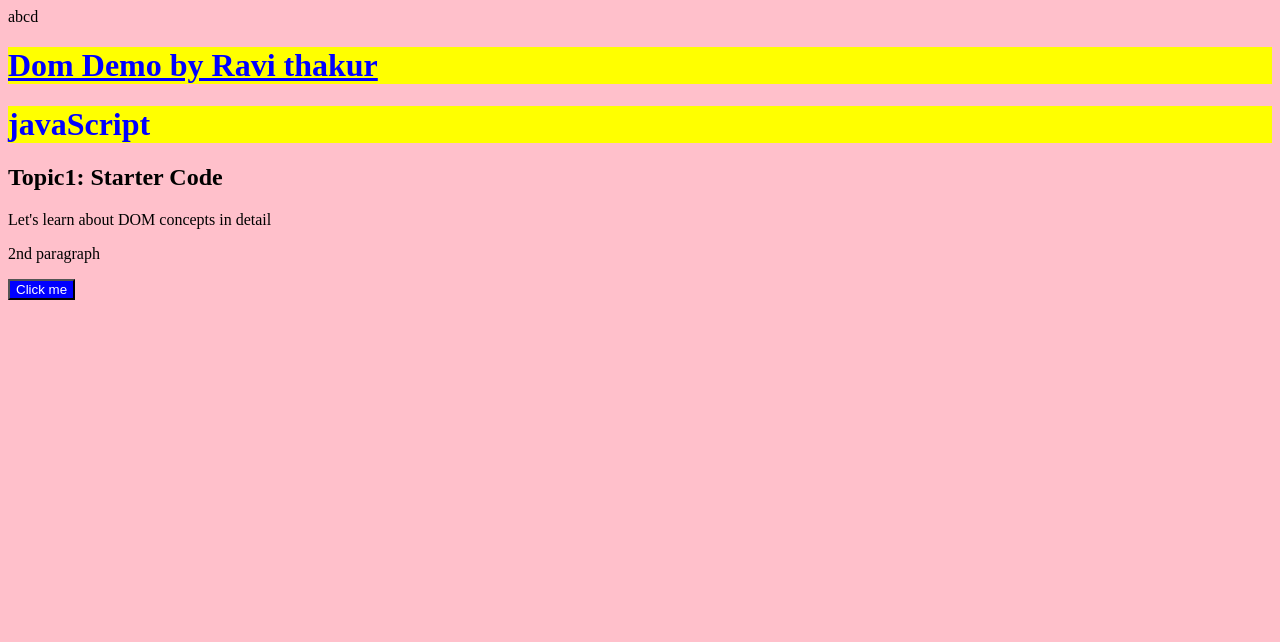
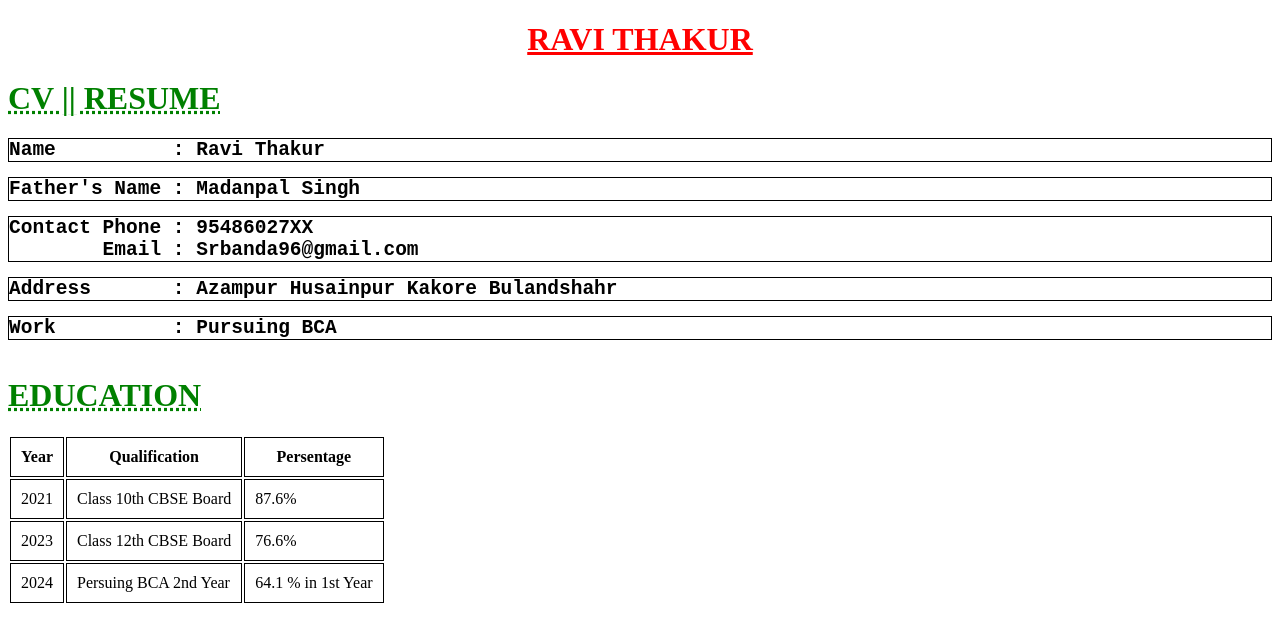
Before and after one commit to Ravithakur96/C-Program, a plain HTML site: page classroom/index1.html in a window 1280 px wide. Drawn offline with Linux system fonts and the light colour scheme.

Commit message:
added resume

```diff
--- a/classroom/index1.html
+++ b/classroom/index1.html
@@ -8,13 +8,67 @@
 
 </head>
 <body>
-    <div>abcd</div>
-<h1 id="heading">Dom Demo by Ravi thakur</h1>
-<h1 class="heading2">javaScript</h1>
-<h2>Topic1: Starter Code</h2>
-<p>Let's learn about DOM concepts in detail</p>
-<p>2nd paragraph</p>
-<button>Click me</button>
+<h1 id="heading">RAVI THAKUR</h1>
+<h1 class="heading2">CV || RESUME</h1>
+<pre><h2>Name          : Ravi Thakur </h2>
+<h2>Father's Name : Madanpal Singh</h2>
+<h2>Contact Phone : 95486027XX
+        Email : Srbanda96@gmail.com </h2>
+<h2>Address       : Azampur Husainpur Kakore Bulandshahr </h2>
+<h2>Work          : Pursuing BCA</h2>
+</pre>
+<h1 class = "heading2">EDUCATION</h1>
+<table>
+    <thread>
+    <!-- <caption>
+        Student data
+    </caption> -->
+    <tr>
+        <th colspan="1">
+            Year
+        </th>
+        <th colspan="1">
+            Qualification
+        </th>
+        <th colspan="1">
+            Persentage
+        </th>
+    </tr>
+</thread>
+<tbody>
+    <tr>
+    <td>
+        2021
+    </td>
+    <td>
+    Class 10th CBSE Board
+    </td>
+    <td>87.6% </td>
+</tr>
+<tr>
+    <td>
+        2023
+    </td>
+    <td>
+        Class 12th CBSE Board
+    </td>
+    <td>76.6% </td>
+</tr>
+<tr>
+    <td>
+        2024
+    </td>
+    <td>
+        Persuing BCA 2nd Year
+    </td>
+    <td>
+        64.1 % in 1st Year
+    </td>
+</tr>
+</tbody>
+
+
+</table>
 <script src="script.js"></script>
 </body>
 </html>
--- a/classroom/style1.css
+++ b/classroom/style1.css
@@ -1,18 +1,34 @@
 #heading{
-    color: blue;
+    color: red;
     text-decoration:underline;
-    background-color: yellow;
+    /* background-color: yellow; */
+    display: flex;
+    justify-content: center;
 }
 
 .heading2{
-    color: blue;
-    background-color: yellow;
+    color: green;
+    text-decoration: underline dotted ;
+    /* background-color: yellow; */
+}
+
+h2{
+margin-right:10px;
+border: 1px solid black;
+padding: 0%;
+margin: 0%;
+
 }
 body{
-    background-color: pink;
+    background-color: white;
 }
 
-button{
-    background-color: blue;
-    color: white;
+table{
+    justify-content: center;
+    align-items: center;
 }
+
+th, td{
+    border: 1px solid black;
+    padding: 10px;
+}
```
